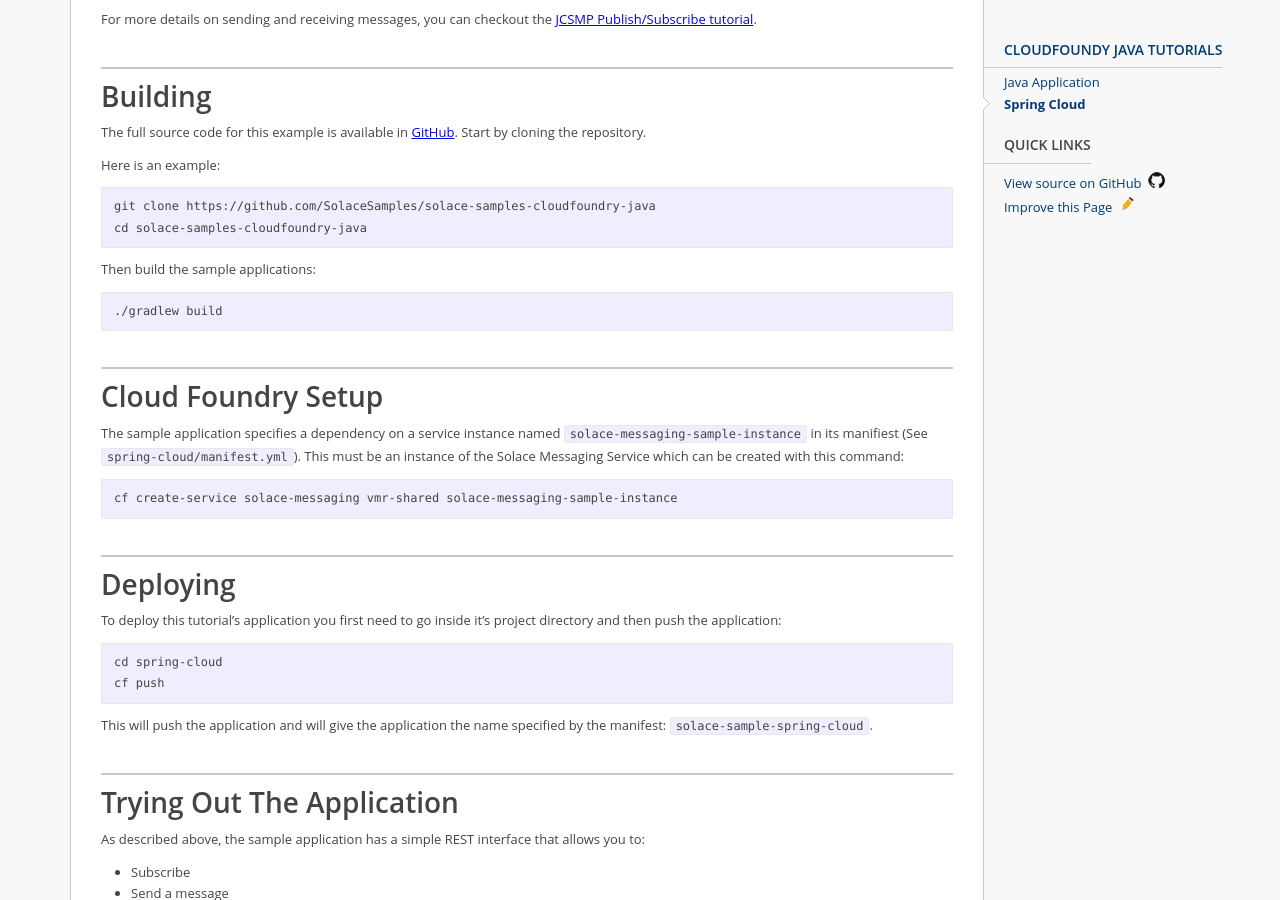
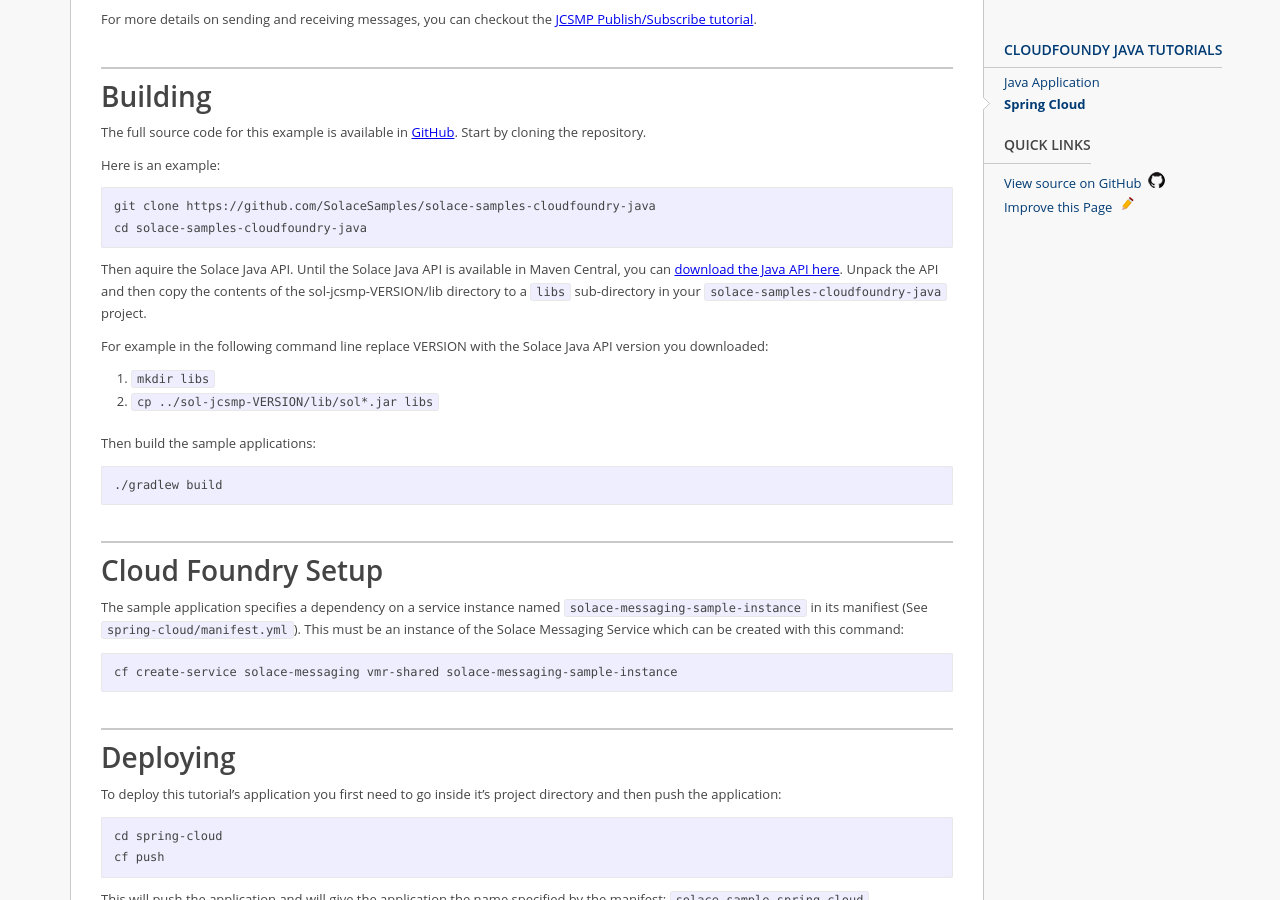
Before and after one commit to SolaceSamples/solace-samples-cloudfoundry-java, a Jekyll site: the page built from docs/_tutorials/spring-cloud.md, in a window 1280 px wide and 900 px high, scrolled down 5694 px. Built offline with Jekyll 4.4.1, drawn with Linux system fonts in a browser that asks for light colours.

Commit message:
Closes #7 - Updates build instructions to explain how to download and manually copy the Solace API jars

````diff
--- a/docs/_tutorials/spring-cloud.md
+++ b/docs/_tutorials/spring-cloud.md
@@ -241,6 +241,13 @@
 cd {{ site.baseurl | remove: '/'}}
 ```
 
+Then aquire the Solace Java API. Until the Solace Java API is available in Maven Central, you can [download the Java API here](http://dev.solacesystems.com/downloads/){:target="_top"}. Unpack the API and then copy the contents of the sol-jcsmp-VERSION/lib directory to a `libs` sub-directory in your `{{ site.baseurl | remove: '/'}}` project.
+
+For example in the following command line replace VERSION with the Solace Java API version you downloaded:
+
+1. `mkdir libs`
+1. `cp ../sol-jcsmp-VERSION/lib/sol*.jar libs`
+
 Then build the sample applications:
 
 ```
````
Also changed, not shown: docs/_tutorials/java-app.md (+7 -0 lines), README.md, 3 other files.
